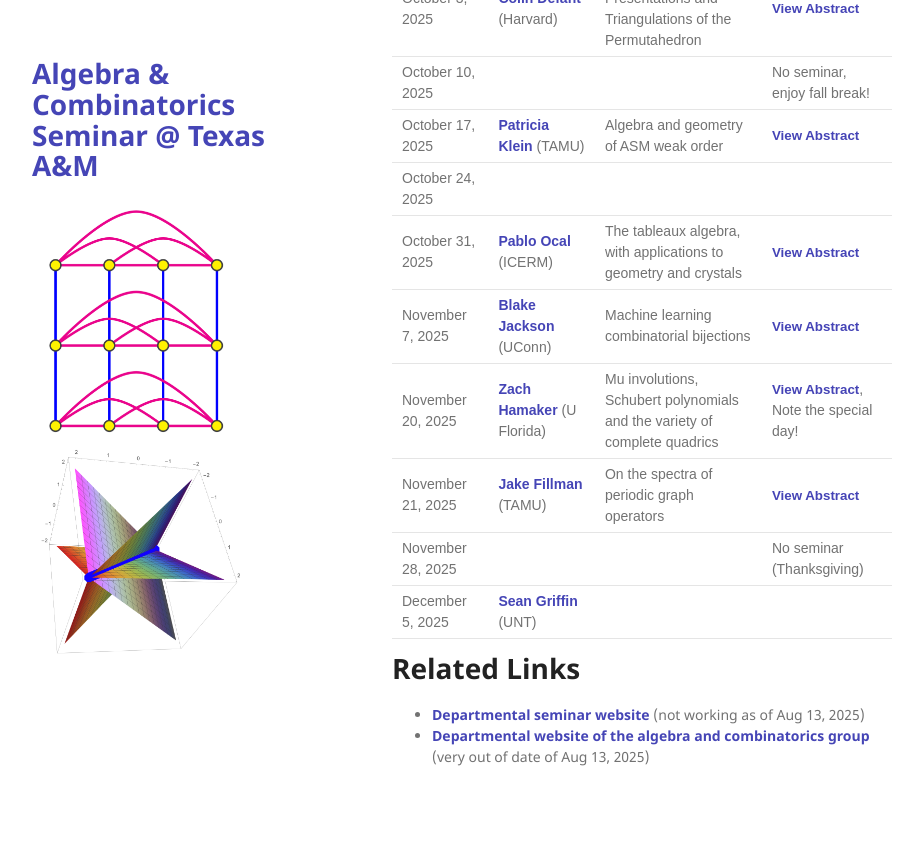
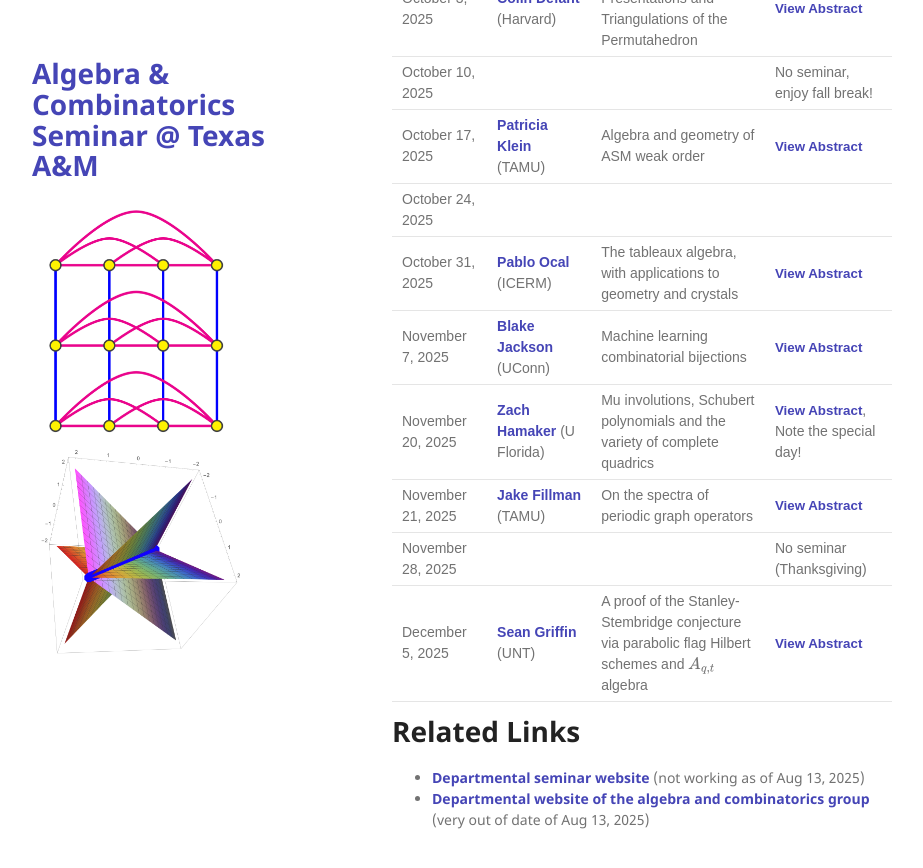
Before and after one commit to tamu-seminar/alg-comb, a Jekyll site: the page built from index.md, in a window 1280 px wide and 900 px high, scrolled down 617 px. Shown: the top 868 px of the window, without its empty margins (178-1101 px from the left). Built offline with Jekyll 4.4.1, drawn with Linux system fonts in a browser that asks for light colours; before the commit the page ends 1454 px from its top, so only the background shows below that.

Commit message:
Sean Griffin title and abstract

```diff
--- a/index.md
+++ b/index.md
@@ -37,7 +37,7 @@ The organizers are [Chun-Hung Liu](https://people.tamu.edu/~chliu/) and [Galen D
 | November 20, 2025 | [Zach Hamaker](https://people.clas.ufl.edu/zhamaker/) (U Florida) | Mu involutions, Schubert polynomials and the variety of complete quadrics | <button type="button" class="abstract-link" onclick="showAbstract('hamaker')">View Abstract</button>, Note the special day! |
 | November 21, 2025 | [Jake Fillman](https://sites.google.com/site/jakefillman/) (TAMU)| On the spectra of periodic graph operators | <button type="button" class="abstract-link" onclick="showAbstract('fillman')">View Abstract</button>|
 | November 28, 2025 | | | No seminar (Thanksgiving) |
-| December 5, 2025 | [Sean Griffin](https://sites.google.com/view/sgriffin/home) (UNT) | | |
+| December 5, 2025 | [Sean Griffin](https://sites.google.com/view/sgriffin/home) (UNT) | A proof of the Stanley-Stembridge conjecture via parabolic flag Hilbert schemes and $A_{q,t}$ algebra | <button type="button" class="abstract-link" onclick="showAbstract('griffin')">View Abstract</button> |
 
 
 
@@ -134,6 +134,13 @@ amplitudes and matroids.</p>
  </p>
 </div>
 
+<div id="griffin" style="display:none;" aria-hidden="true">
+<p>
+The Stanley-Stembridge conjecture asserts that the chromatic symmetric functions for particular graphs are e-positive, meaning that they expand positively in the elementary symmetric function basis. Recently, Hikita proved this conjecture by guessing a remarkable formula for the e-expansion coefficients and then proving it satisfies a well-known recurrence. We give a second proof of Hikita's formula by direct algebraic methods involving the $A_{q,t}$ algebra of Carlsson and Mellit and localization formulas for parabolic flag Hilbert schemes. In fact, we obtain an expansion into Macdonald polynomials that involve an extra parameter $t$. Upon specializing t to different values, we obtain expansions into various bases of symmetric functions, including Hikita's elementary basis expansion.
+
+This is joint work with Anton Mellit, Marino Romero, Kevin Weigl, and Joshua Jeishing Wen.
+</div>
+
 <!-- Code that makes the pop-up windows -->
 
 <style>
```
